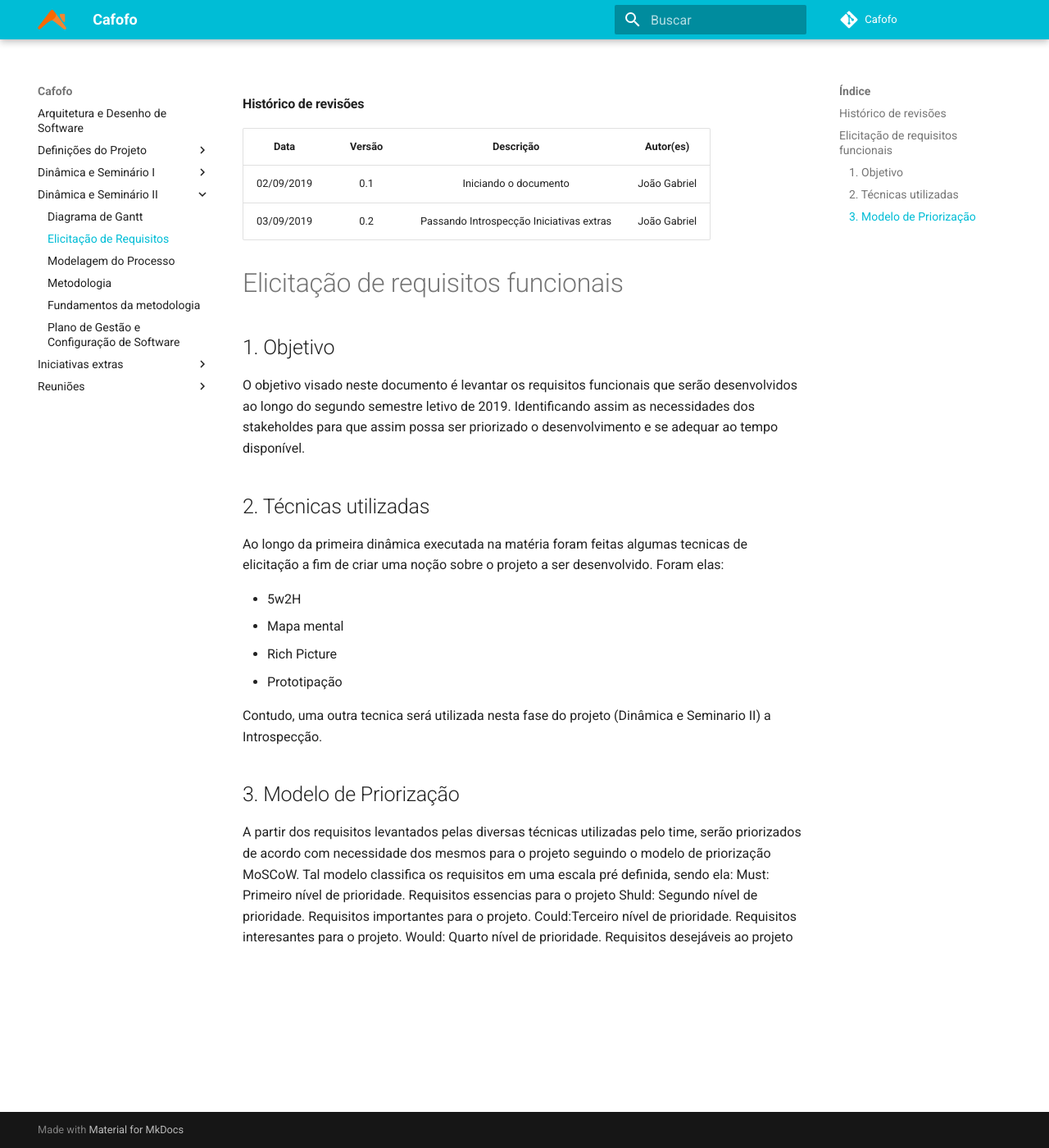
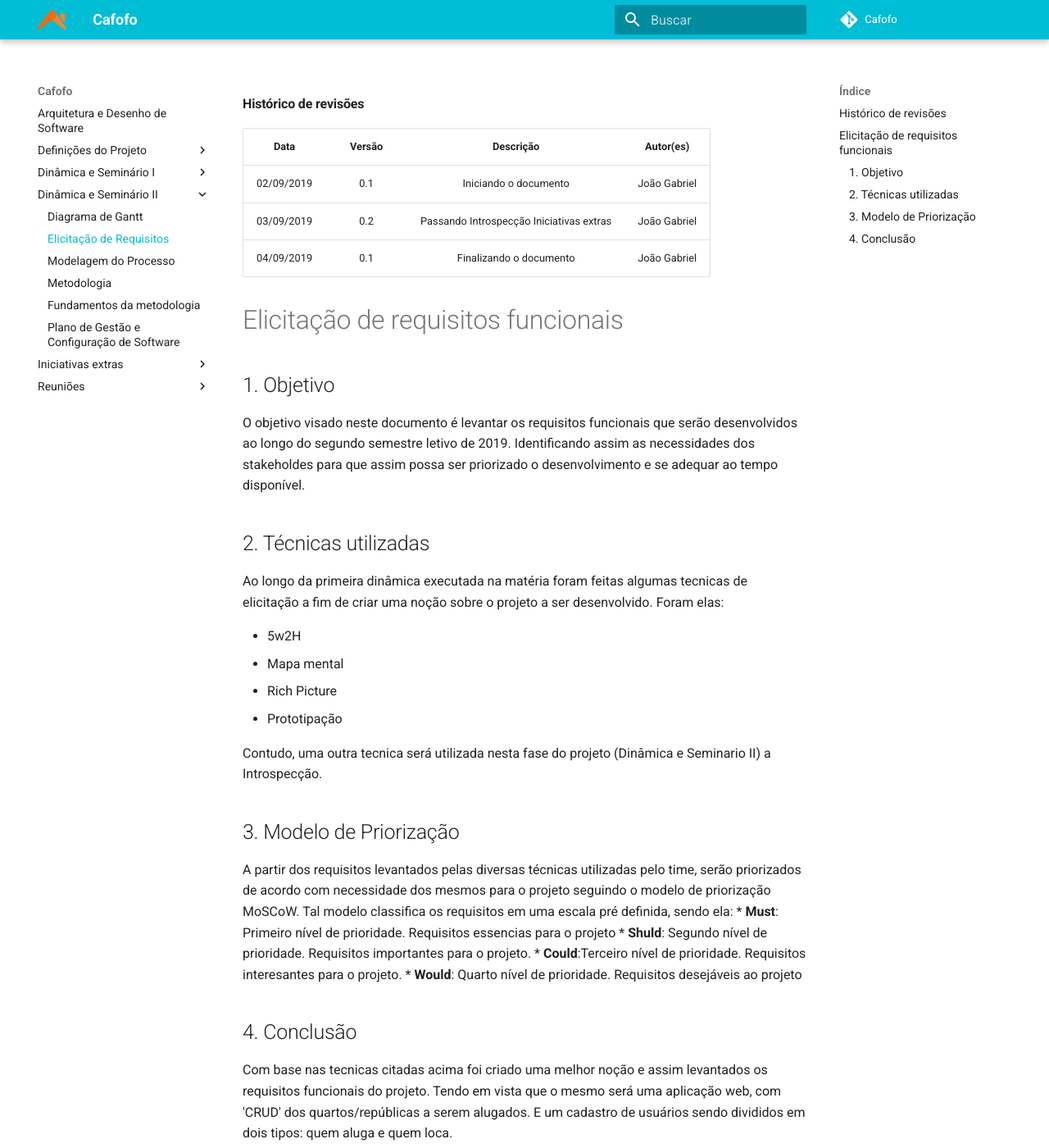
Before and after one commit to desenho-2019/Wiki, an MkDocs documentation site: the page built from docs/Dinâmica e Seminário II/Elicitação de Requisitos.md, in a window 1280 px wide and 1400 px high. Shown: the whole window at 82% size. Built offline with MkDocs 1.6.1 and Material for MkDocs 9.7.7, drawn with Linux system fonts in a browser that asks for light colours.

Commit message:
finalizing elecitação de requisitos

```diff
--- a/docs/Dinâmica e Seminário II/Elicitação de Requisitos.md
+++ b/docs/Dinâmica e Seminário II/Elicitação de Requisitos.md
@@ -3,7 +3,9 @@
 |   Data   |  Versão  |        Descrição       |          Autor(es)          |
 |:--------:|:--------:|:----------------------:|:---------------------------:|
 |02/09/2019|   0.1    | Iniciando o documento       |  João Gabriel  |
-|03/09/2019|   0.2    | Passando Introspecção Iniciativas extras      |  João Gabriel  |
+|03/09/2019|   0.2    | Passando Introspecção Iniciativas extras     |  João Gabriel  |
+|04/09/2019|   0.1    | Finalizando o documento       |  João Gabriel  |
+
 
 
 # Elicitação de requisitos funcionais
@@ -26,7 +28,12 @@ Contudo, uma outra tecnica será utilizada nesta fase do projeto (Dinâmica e Se
 ## 3. Modelo de Priorização
 
 A partir dos requisitos levantados pelas diversas técnicas utilizadas pelo time, serão priorizados de acordo com necessidade dos mesmos para o projeto seguindo o modelo de priorização MoSCoW. Tal modelo classifica os requisitos em uma escala pré definida, sendo ela:
-Must: Primeiro nível de prioridade. Requisitos essencias para o projeto
-Shuld: Segundo nível de prioridade. Requisitos importantes para o projeto.
-Could:Terceiro nível de prioridade. Requisitos interesantes para o projeto.
-Would: Quarto nível de prioridade. Requisitos desejáveis ao projeto
+* **Must**: Primeiro nível de prioridade. Requisitos essencias para o projeto
+* **Shuld**: Segundo nível de prioridade. Requisitos importantes para o projeto.
+* **Could**:Terceiro nível de prioridade. Requisitos interesantes para o projeto.
+* **Would**: Quarto nível de prioridade. Requisitos desejáveis ao projeto
+
+
+## 4. Conclusão
+
+Com base nas tecnicas citadas acima foi criado uma melhor noção e assim levantados os requisitos funcionais do projeto. Tendo em vista que o mesmo será uma aplicação web, com 'CRUD' dos quartos/repúblicas a serem alugados. E um cadastro de usuários sendo divididos em dois tipos: quem aluga e quem loca.
```
